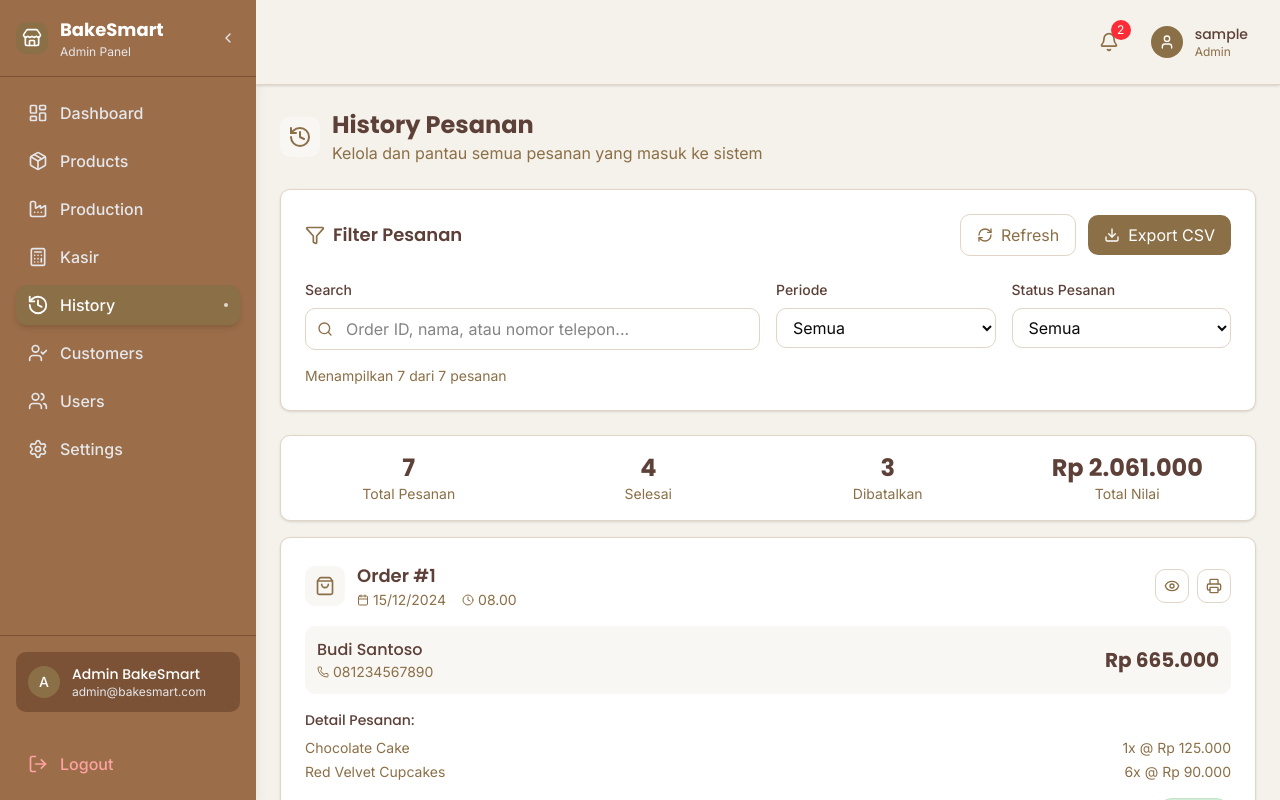
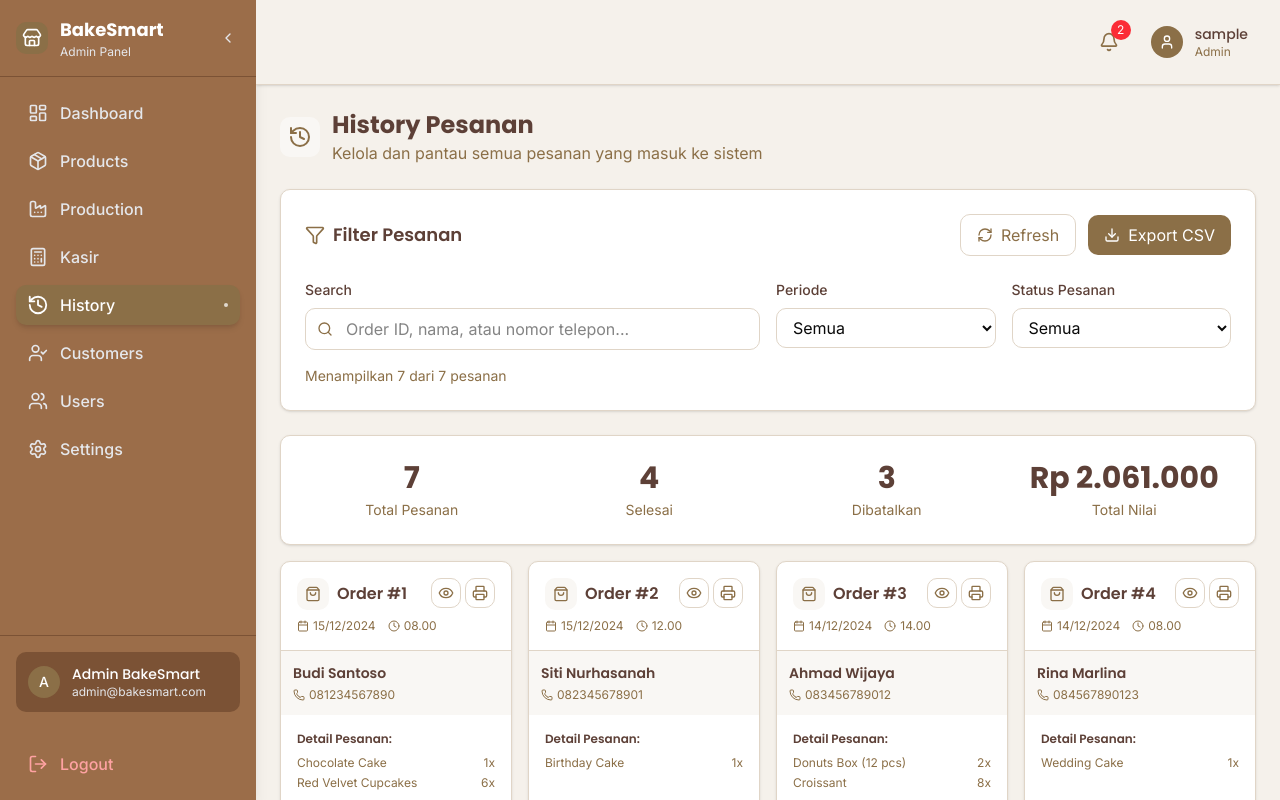
Before and after one commit to Hibah-MBKM-1537-BakeSmart/Hibah-MBKM-Bakesmart-Frontend, a Next.js app: page /admin/history in a window 1280 px wide. Built offline with nearby package versions, Linux system fonts and the light colour scheme; data requests are answered from the project's data file; sample sign-in values are in the browser's storage.

Commit message:
modif dikit di history supaya historynya bisa 1, 2, 3, dan 4 kolom tergantung seberapa besar size windownya (responsif)

```diff
--- a/components/adminPage/historyPage/OrderCard.tsx
+++ b/components/adminPage/historyPage/OrderCard.tsx
@@ -94,38 +94,27 @@ export function OrderCard({ order }: OrderCardProps) {
 
   return (
     <div
-      className="bg-white rounded-lg shadow-sm border p-6 hover:shadow-md transition-shadow cursor-pointer"
+      className="bg-white rounded-lg shadow-sm border hover:shadow-md transition-shadow cursor-pointer flex flex-col h-full"
       style={{ borderColor: '#e0d5c7' }}
       onClick={() => selectOrder(order)}
     >
       {/* Header */}
-      <div className="flex items-center justify-between mb-4">
-        <div className="flex items-center space-x-3">
-          <div className="w-10 h-10 rounded-lg flex items-center justify-center" style={{ backgroundColor: '#f9f7f4' }}>
-            <ShoppingBag className="w-5 h-5" style={{ color: '#8b6f47' }} />
+      <div className="p-4 border-b" style={{ borderColor: '#e0d5c7' }}>
+        <div className="flex items-start justify-between mb-2">
+          <div className="flex items-center space-x-2">
+            <div className="w-8 h-8 rounded-lg flex items-center justify-center flex-shrink-0" style={{ backgroundColor: '#f9f7f4' }}>
+              <ShoppingBag className="w-4 h-4" style={{ color: '#8b6f47' }} />
             </div>
-          <div>
-            <h3 className="text-lg font-semibold font-admin-heading" style={{ color: '#5d4037' }}>
+            <h3 className="text-base font-semibold font-admin-heading" style={{ color: '#5d4037' }}>
               Order #{order.id}
             </h3>
-            <div className="flex items-center space-x-4 text-sm font-admin-body" style={{ color: '#8b6f47' }}>
-              <div className="flex items-center space-x-1">
-                <Calendar className="w-3 h-3" />
-                <span>{new Date(order.created_at).toLocaleDateString('id-ID')}</span>
-              </div>
-              <div className="flex items-center space-x-1">
-                <Clock className="w-3 h-3" />
-                <span>{new Date(order.created_at).toLocaleTimeString('id-ID', { hour: '2-digit', minute: '2-digit' })}</span>
-              </div>
-            </div>
-          </div>
           </div>
 
           {/* Action Buttons */}
-        <div className="flex items-center space-x-2">
+          <div className="flex items-center gap-1">
             <button
               onClick={handleViewDetail}
-            className="p-2 rounded-lg border transition-colors"
+              className="p-1.5 rounded-lg border transition-colors"
               style={{ borderColor: '#e0d5c7', color: '#8b6f47' }}
               title="Detail"
             >
@@ -133,7 +122,7 @@ export function OrderCard({ order }: OrderCardProps) {
             </button>
             <button
               onClick={handlePrint}
-            className="p-2 rounded-lg border transition-colors"
+              className="p-1.5 rounded-lg border transition-colors"
               style={{ borderColor: '#e0d5c7', color: '#8b6f47' }}
               title="Print"
             >
@@ -142,49 +131,71 @@ export function OrderCard({ order }: OrderCardProps) {
           </div>
         </div>
 
-      {/* Customer Info */}
-      <div className="mb-4 p-3 rounded-lg" style={{ backgroundColor: '#f9f7f4' }}>
-        <div className="flex items-center justify-between">
-          <div>
-            <p className="font-medium font-admin-heading" style={{ color: '#5d4037' }}>
-              {order.user?.nama || 'Unknown Customer'}
-            </p>
-            <div className="flex items-center space-x-1 text-sm font-admin-body" style={{ color: '#8b6f47' }}>
-              <Phone className="w-3 h-3" />
-              <span>{order.user?.no_hp || 'No Phone'}</span>
+        <div className="flex items-center gap-3 text-xs font-admin-body" style={{ color: '#8b6f47' }}>
+          <div className="flex items-center gap-1">
+            <Calendar className="w-3 h-3" />
+            <span>{new Date(order.created_at).toLocaleDateString('id-ID')}</span>
           </div>
-          </div>
-          <div className="text-right">
-            <p className="text-xl font-bold font-admin-heading" style={{ color: '#5d4037' }}>
-              Rp {order.order_products?.reduce((sum, item) => sum + (item.harga_beli * item.jumlah), 0)?.toLocaleString('id-ID') || '0'}
-            </p>
+          <div className="flex items-center gap-1">
+            <Clock className="w-3 h-3" />
+            <span>{new Date(order.created_at).toLocaleTimeString('id-ID', { hour: '2-digit', minute: '2-digit' })}</span>
           </div>
         </div>
       </div>
 
-      {/* Order Items */}
-      <div className="mb-4">
-        <h4 className="text-sm font-medium mb-2 font-admin-heading" style={{ color: '#5d4037' }}>
-          Detail Pesanan:
-        </h4>
-        <div className="space-y-1">
-          {order.order_products?.map((item, index) => (
-            <div key={index} className="flex justify-between text-sm font-admin-body" style={{ color: '#8b6f47' }}>
-              <span>{item.product?.nama || 'Product Name'}</span>
-              <span>{item.jumlah}x @ Rp {item.harga_beli.toLocaleString('id-ID')}</span>
-            </div>
-          ))}
+      {/* Customer Info */}
+      <div className="p-3 bg-opacity-50" style={{ backgroundColor: '#f9f7f4' }}>
+        <p className="font-semibold text-sm font-admin-heading truncate" style={{ color: '#5d4037' }}>
+          {order.user?.nama || 'Unknown Customer'}
+        </p>
+        <div className="flex items-center gap-1 text-xs font-admin-body mt-1" style={{ color: '#8b6f47' }}>
+          <Phone className="w-3 h-3" />
+          <span className="truncate">{order.user?.no_hp || 'No Phone'}</span>
         </div>
       </div>
 
-      {/* Status and Payment Info */}
-      <div className="flex items-center justify-between">
-        <div className="flex items-center space-x-3">
+      {/* Order Items */}
+      <div className="p-4 flex-grow">
+        <h4 className="text-xs font-semibold mb-2 font-admin-heading" style={{ color: '#5d4037' }}>
+          Detail Pesanan:
+        </h4>
+        <div className="space-y-1 max-h-24 overflow-y-auto">
+          {order.order_products?.slice(0, 3).map((item, index) => (
+            <div key={index} className="text-xs font-admin-body" style={{ color: '#8b6f47' }}>
+              <div className="flex justify-between gap-2">
+                <span className="truncate flex-1">{item.product?.nama || 'Product'}</span>
+                <span className="whitespace-nowrap">{item.jumlah}x</span>
+              </div>
+            </div>
+          ))}
+          {(order.order_products?.length || 0) > 3 && (
+            <p className="text-xs italic font-admin-body" style={{ color: '#8b6f47' }}>
+              +{(order.order_products?.length || 0) - 3} item lainnya
+            </p>
+          )}
+        </div>
+      </div>
+
+      {/* Footer */}
+      <div className="p-4 border-t space-y-3" style={{ borderColor: '#e0d5c7' }}>
+        {/* Total Price */}
+        <div className="text-center">
+          <p className="text-xs font-admin-body mb-1" style={{ color: '#8b6f47' }}>Total</p>
+          <p className="text-lg font-bold font-admin-heading" style={{ color: '#5d4037' }}>
+            Rp {order.order_products?.reduce((sum, item) => sum + (item.harga_beli * item.jumlah), 0)?.toLocaleString('id-ID') || '0'}
+          </p>
+        </div>
+
+        {/* Status Badges */}
+        <div className="flex flex-col gap-2">
           {/* Payment Status */}
-          <div className="flex items-center space-x-2">
-            <CreditCard className="w-4 h-4" style={{ color: '#8b6f47' }} />
+          <div className="flex items-center justify-between text-xs">
+            <div className="flex items-center gap-1">
+              <CreditCard className="w-3 h-3" style={{ color: '#8b6f47' }} />
+              <span className="font-admin-body" style={{ color: '#8b6f47' }}>Transfer</span>
+            </div>
             <span
-              className="px-2 py-1 text-xs font-medium rounded-full font-admin-body"
+              className="px-2 py-0.5 text-xs font-medium rounded-full font-admin-body"
               style={{
                 backgroundColor: paymentStatusStyle.bg,
                 color: paymentStatusStyle.text,
@@ -193,15 +204,12 @@ export function OrderCard({ order }: OrderCardProps) {
             >
               {getStatusText(order.status, 'payment')}
             </span>
-            <span className="text-xs font-admin-body" style={{ color: '#8b6f47' }}>
-              (Transfer Bank)
-            </span>
-          </div>
           </div>
 
           {/* Order Status */}
+          <div className="text-center">
             <span
-          className="px-3 py-1 text-sm font-medium rounded-full font-admin-body"
+              className="px-3 py-1 text-xs font-semibold rounded-full font-admin-body inline-block w-full"
               style={{
                 backgroundColor: orderStatusStyle.bg,
                 color: orderStatusStyle.text,
@@ -211,15 +219,8 @@ export function OrderCard({ order }: OrderCardProps) {
               {getStatusText(order.status, 'order')}
             </span>
           </div>
-
-      {/* Notes (if any) */}
-      {order.order_products?.[0]?.note && (
-        <div className="mt-4 pt-3 border-t" style={{ borderColor: '#e0d5c7' }}>
-          <p className="text-sm font-admin-body" style={{ color: '#8b6f47' }}>
-            <span className="font-medium">Catatan:</span> {order.order_products?.[0]?.note}
-          </p>
         </div>
-      )}
+      </div>
     </div>
   );
 }
--- a/components/adminPage/historyPage/OrderList.tsx
+++ b/components/adminPage/historyPage/OrderList.tsx
@@ -70,40 +70,40 @@ export function OrderList() {
   return (
     <div className="space-y-4">
       {/* Summary Stats */}
-      <div className="bg-white rounded-lg shadow-sm border p-4" style={{ borderColor: '#e0d5c7' }}>
-        <div className="grid grid-cols-2 md:grid-cols-4 gap-4">
+      <div className="bg-white rounded-lg shadow-sm border p-4 lg:p-6" style={{ borderColor: '#e0d5c7' }}>
+        <div className="grid grid-cols-2 lg:grid-cols-4 gap-4 lg:gap-6">
           <div className="text-center">
-            <p className="text-2xl font-bold font-admin-heading" style={{ color: '#5d4037' }}>
+            <p className="text-2xl lg:text-3xl font-bold font-admin-heading" style={{ color: '#5d4037' }}>
               {state.filteredOrders.length}
             </p>
-            <p className="text-sm font-admin-body" style={{ color: '#8b6f47' }}>
+            <p className="text-xs lg:text-sm font-admin-body mt-1" style={{ color: '#8b6f47' }}>
               Total Pesanan
             </p>
           </div>
           <div className="text-center">
-            <p className="text-2xl font-bold font-admin-heading" style={{ color: '#5d4037' }}>
+            <p className="text-2xl lg:text-3xl font-bold font-admin-heading" style={{ color: '#5d4037' }}>
               {state.filteredOrders.filter(o => o.status === 'completed').length}
             </p>
-            <p className="text-sm font-admin-body" style={{ color: '#8b6f47' }}>
+            <p className="text-xs lg:text-sm font-admin-body mt-1" style={{ color: '#8b6f47' }}>
               Selesai
             </p>
           </div>
           <div className="text-center">
-            <p className="text-2xl font-bold font-admin-heading" style={{ color: '#5d4037' }}>
+            <p className="text-2xl lg:text-3xl font-bold font-admin-heading" style={{ color: '#5d4037' }}>
               {state.filteredOrders.filter(o => o.status === 'cancelled').length}
             </p>
-            <p className="text-sm font-admin-body" style={{ color: '#8b6f47' }}>
+            <p className="text-xs lg:text-sm font-admin-body mt-1" style={{ color: '#8b6f47' }}>
               Dibatalkan
             </p>
           </div>
-          <div className="text-center">
-            <p className="text-2xl font-bold font-admin-heading" style={{ color: '#5d4037' }}>
+          <div className="text-center col-span-2 lg:col-span-1">
+            <p className="text-2xl lg:text-3xl font-bold font-admin-heading" style={{ color: '#5d4037' }}>
               Rp {state.filteredOrders.reduce((sum, order) => {
                 const orderTotal = order.order_products?.reduce((itemSum, item) => itemSum + item.harga_beli, 0) || 0;
                 return sum + orderTotal;
               }, 0).toLocaleString('id-ID')}
             </p>
-            <p className="text-sm font-admin-body" style={{ color: '#8b6f47' }}>
+            <p className="text-xs lg:text-sm font-admin-body mt-1" style={{ color: '#8b6f47' }}>
               Total Nilai
             </p>
           </div>
@@ -111,7 +111,7 @@ export function OrderList() {
       </div>
 
       {/* Order Cards */}
-      <div className="grid gap-4">
+      <div className="grid grid-cols-1 md:grid-cols-2 lg:grid-cols-3 xl:grid-cols-4 gap-4">
         {state.filteredOrders.map((order) => (
           <OrderCard key={order.id} order={order} />
         ))}
```
Lines whose indentation alone changed are shown as unchanged.
